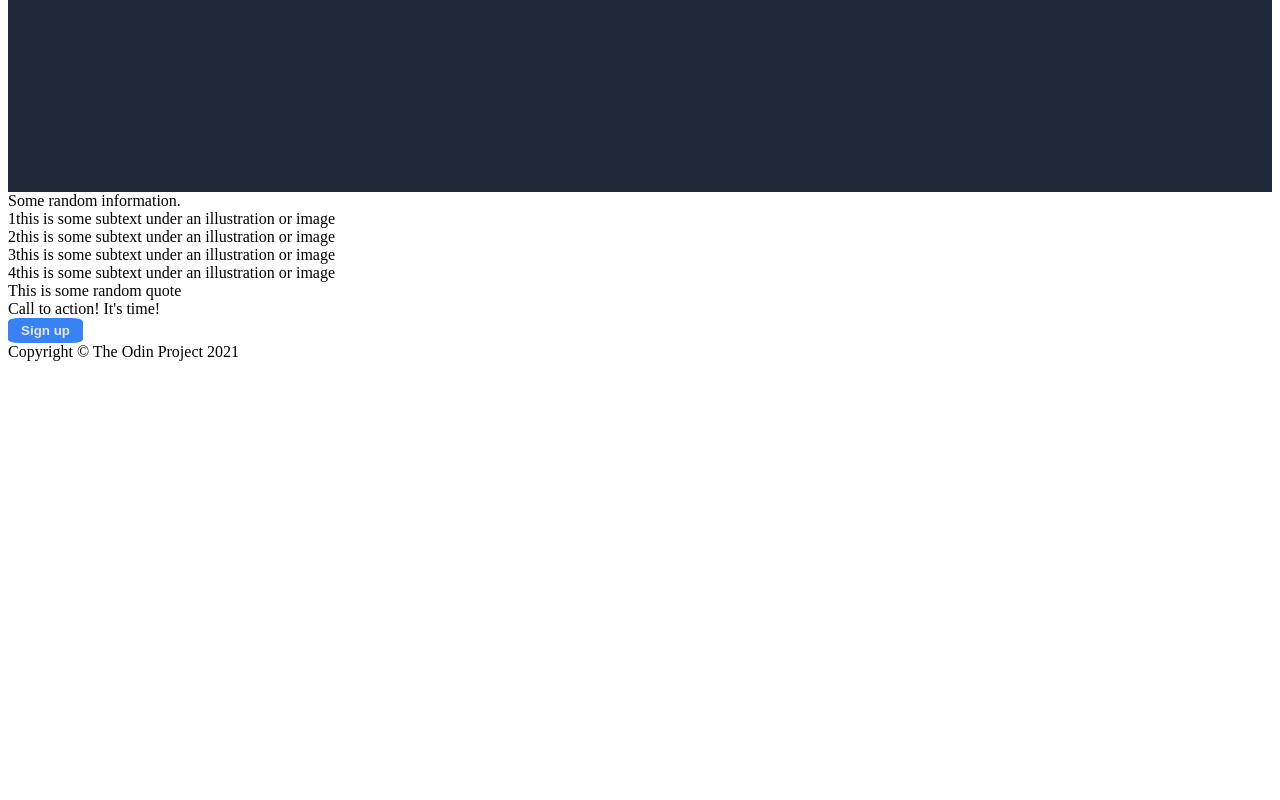
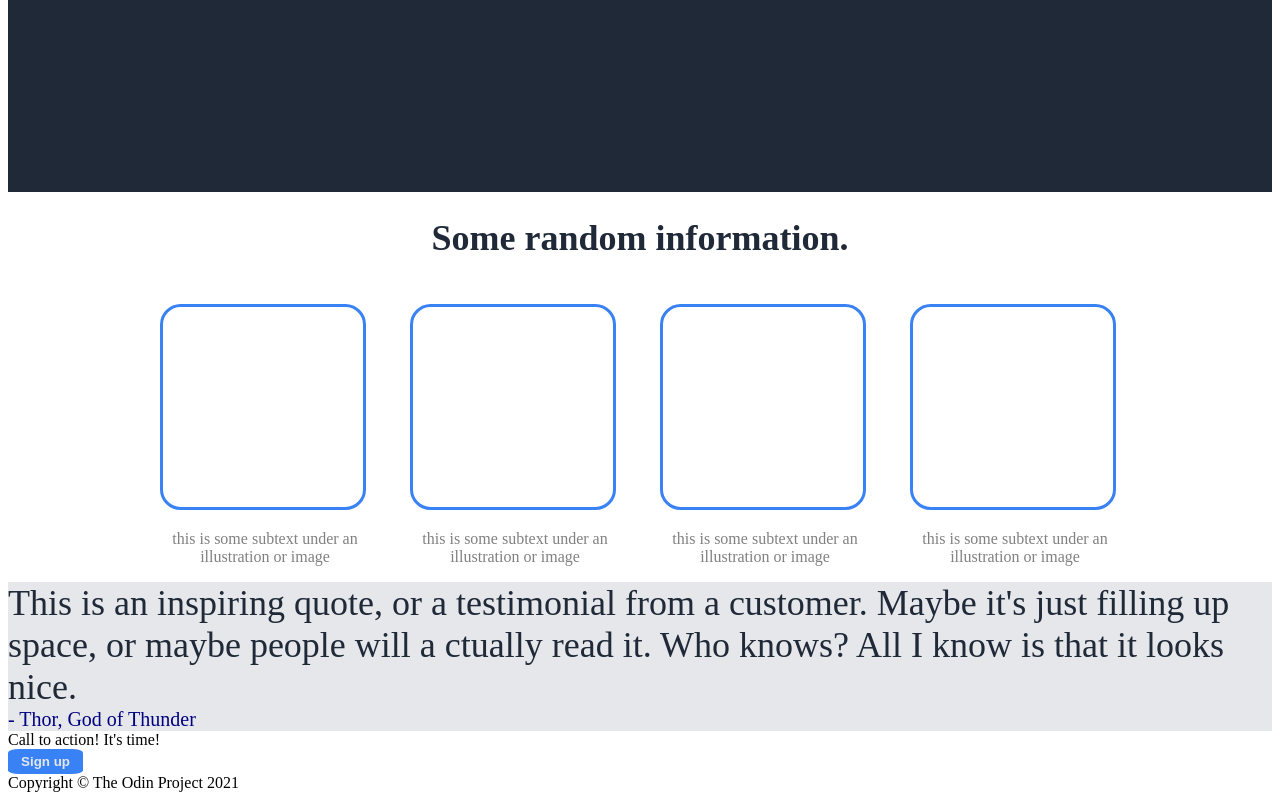
Before and after one commit to Chikiller/landing-page, a plain HTML site: page index.html in a window 1280 px wide. Shown: the part 624-1424 px from the top of the page. Before the commit the page ends 993 px from the top, so only its background shows below. Drawn offline with Linux system fonts and the light colour scheme.

Commit message:
Added section 2 informaion boxes

```diff
--- a/index.html
+++ b/index.html
@@ -37,13 +37,27 @@
         </div>
         <div class="section2">
             <div class="section2-title"> Some random information.
-            <div class="box"> 1this is some subtext under an illustration or image</div>
-            <div class="box"> 2this is some subtext under an illustration or image</div>
-            <div class="box"> 3this is some subtext under an illustration or image</div>
-            <div class="box"> 4this is some subtext under an illustration or image</div>
+            </div>
+            <div class="boxes">
+                <div>
+                    <div class="box"></div>
+                    <p class="text">this is some subtext under an illustration or image</p>
+                </div>
+                <div>
+                    <div class="box"></div>
+                    <p class="text">this is some subtext under an illustration or image</p>
+                </div>                <div>
+                    <div class="box"></div>
+                    <p class="text">this is some subtext under an illustration or image</p>
+                </div>                <div>
+                    <div class="box"></div>
+                    <p class="text">this is some subtext under an illustration or image</p>
+                </div>
             </div>
         </div>
-        <div class="section3"> This is some random quote
+        <div class="section3">
+            <div class="quote">This is an inspiring quote, or a testimonial from a customer. Maybe it's just filling up space, or maybe people will a ctually read it. Who knows? All I know is that it looks nice.</div>
+            <div class="author">- Thor, God of Thunder</div>
         </div>
         <div class="section4">
             <div class="class-to-action">Call to action! It's time!
--- a/styles.css
+++ b/styles.css
@@ -70,3 +70,49 @@ a {
     height: 25px;
     font-weight: 600;
 }
+
+.section2 {
+    display: flex;
+    flex-direction: column;
+    align-items: center;
+}
+
+.section2-title {
+    font-size: 36px;
+    font-weight: bolder;
+    color: #1F2937;
+    padding: 25px;
+}
+
+.boxes {
+    display: flex;
+}
+
+.box {
+    border: 3px solid #3882F6;
+    width: 200px;
+    height: 200px;
+    margin: 20px;
+    border-radius: 10%;
+}
+
+.text {
+    word-wrap: break-word;
+    width: 250px;
+    text-align: center;
+    color: grey;
+}
+
+.section3 {
+    background-color: #E5E7EB;
+}
+
+.quote {
+    font-size: 36px;
+    color: #1F2937
+}
+
+.author {
+    font-size: 20px;
+    color: navy;
+}
```
